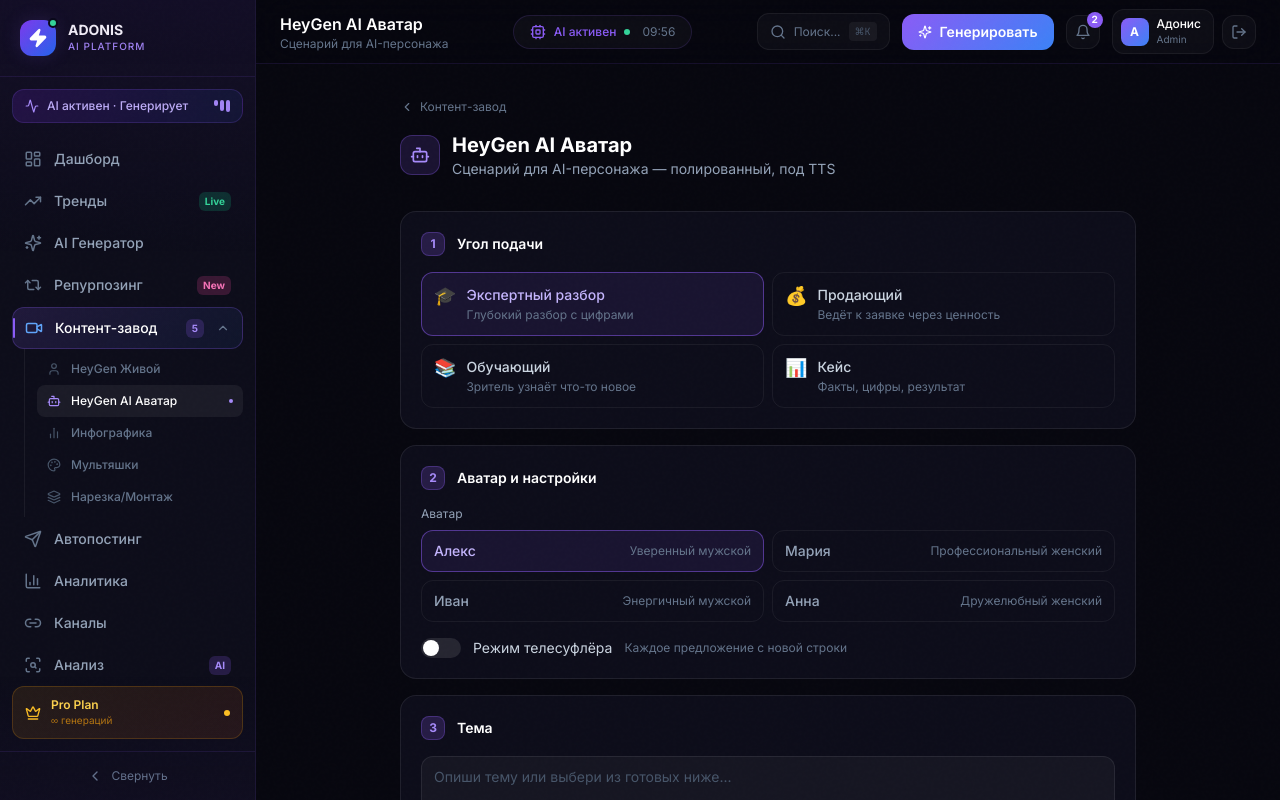
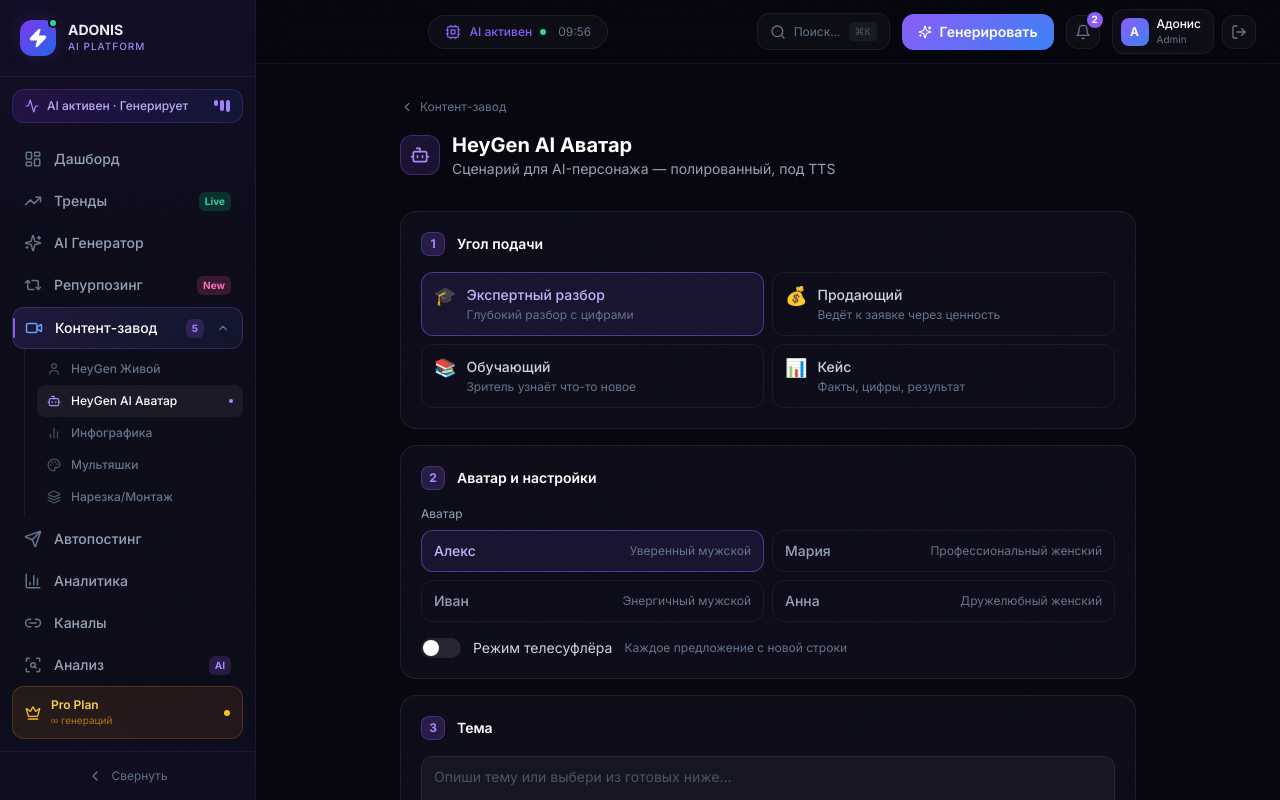
Before and after one commit to vanyazyryanov201898-ship-it/adonis-franchiza, a Next.js app: page /video-factory/heygen-ai in a window 1280 px wide. Built offline with nearby package versions, Linux system fonts and the light colour scheme.

Commit message:
Revert "fix: add required title prop to AppLayout in all direction pages"
This reverts commit 38d4dae6f1503c4a603f184ed7cc022340359855.

```diff
--- a/app/video-factory/cartoon/page.tsx
+++ b/app/video-factory/cartoon/page.tsx
@@ -92,7 +92,7 @@
   }
 
   return (
-    <AppLayout title="Мультяшки" subtitle="Сценарий для анимации — Кот Адонис">
+    <AppLayout>
       <div className="max-w-3xl mx-auto px-4 py-8">
         {/* Header */}
         <div className="mb-8">
--- a/app/video-factory/heygen-ai/page.tsx
+++ b/app/video-factory/heygen-ai/page.tsx
@@ -91,7 +91,7 @@
   }
 
   return (
-    <AppLayout title="HeyGen AI Аватар" subtitle="Сценарий для AI-персонажа">
+    <AppLayout>
       <div className="max-w-3xl mx-auto px-4 py-8">
         {/* Header */}
         <div className="mb-8">
--- a/app/video-factory/heygen-live/page.tsx
+++ b/app/video-factory/heygen-live/page.tsx
@@ -92,7 +92,7 @@
   }
 
   return (
-    <AppLayout title="HeyGen Живой" subtitle="Сценарий для живого видео">
+    <AppLayout>
       <div className="max-w-3xl mx-auto px-4 py-8">
         {/* Header */}
         <div className="mb-8">
--- a/app/video-factory/montage/page.tsx
+++ b/app/video-factory/montage/page.tsx
@@ -93,7 +93,7 @@
   }
 
   return (
-    <AppLayout title="Нарезка / Монтаж" subtitle="Монтажный бриф из готового материала">
+    <AppLayout>
       <div className="max-w-3xl mx-auto px-4 py-8">
         {/* Header */}
         <div className="mb-8">
```
